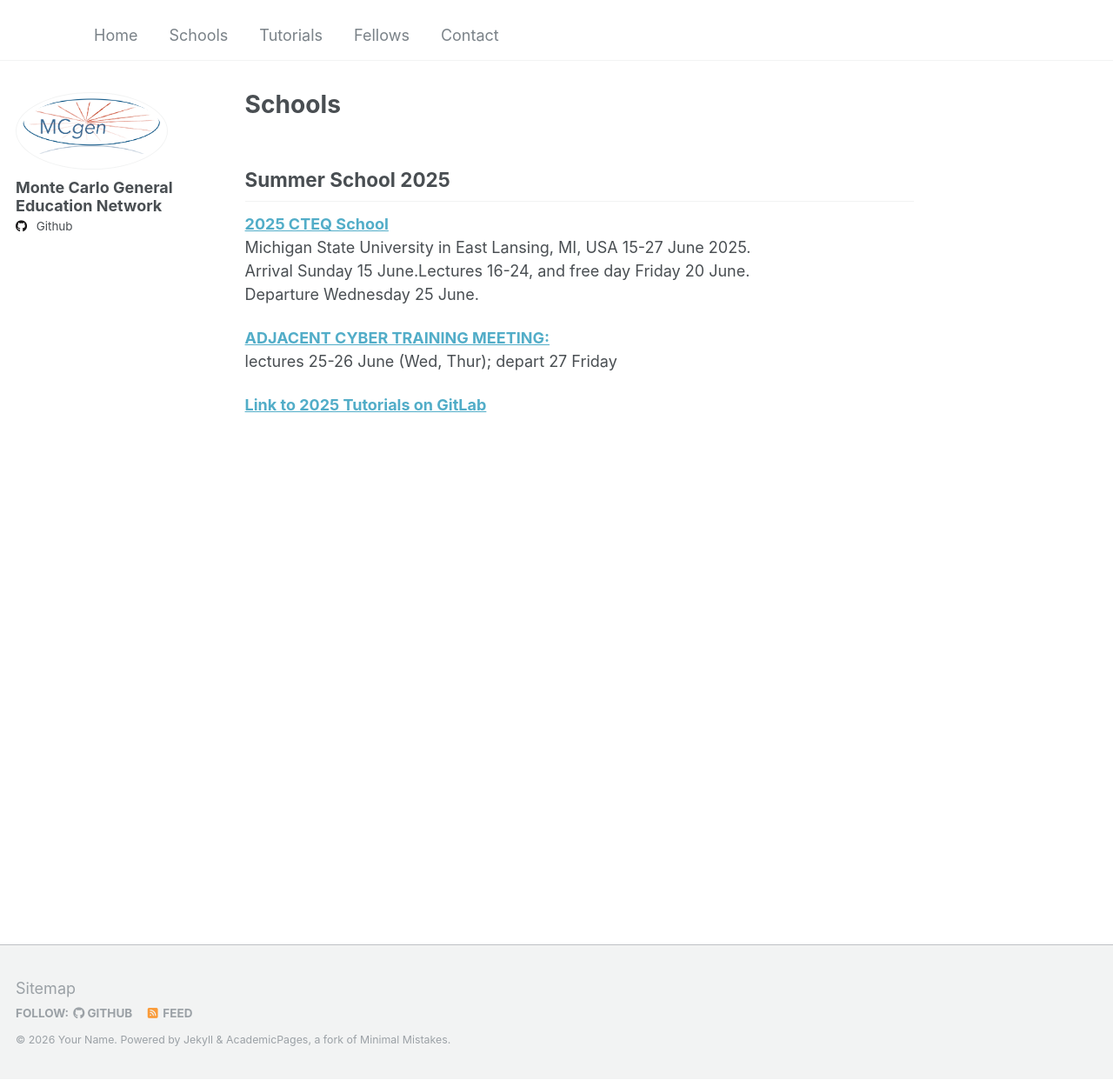
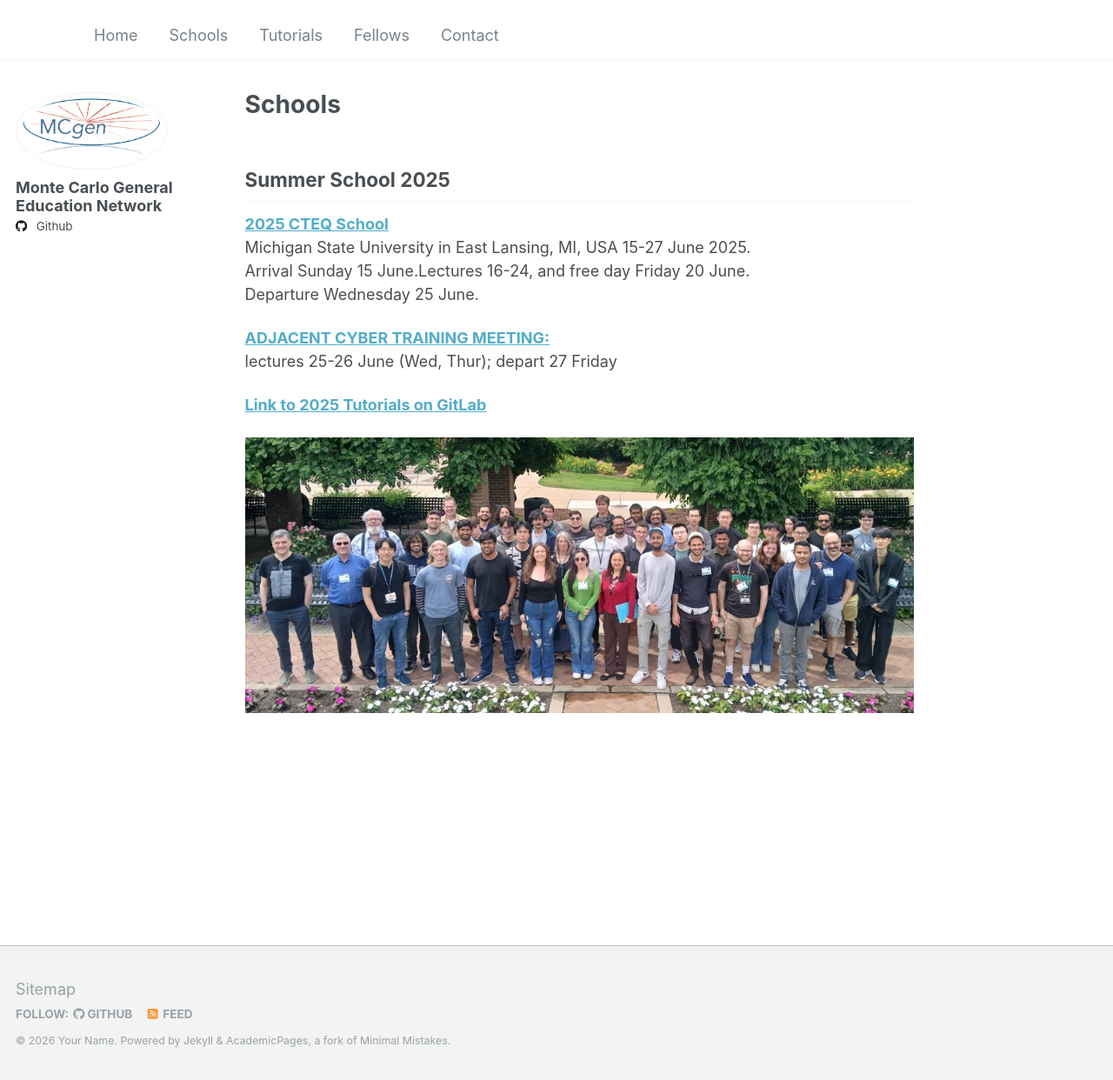
Before and after one commit to MCGenEdNet/MCGenEdNet.github.io, a Jekyll site: the page built from _pages/schools.md, in a window 1280 px wide and 1242 px high. Shown: the whole window at 87% size. Built offline with Jekyll 4.4.1, drawn with Linux system fonts in a browser that asks for light colours.

Commit message:
Update schools.md

```diff
--- a/_pages/schools.md
+++ b/_pages/schools.md
@@ -18,3 +18,5 @@ Departure Wednesday 25 June.
 lectures 25-26 June (Wed, Thur); depart  27 Friday
 
 [**Link to 2025 Tutorials on GitLab**](https://gitlab.com/mcgen-ct/tutorials/-/tree/2025-cteq)
+
+![Participants of 2025 CTEQ-MCGEN school](/images/20250619_143821_2.jpg)
```
